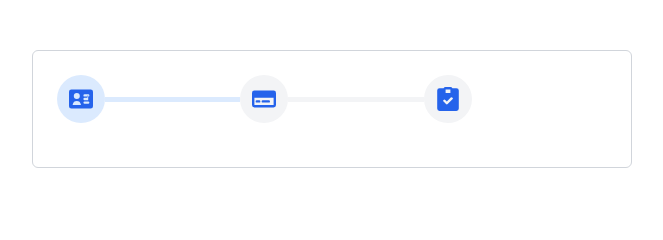
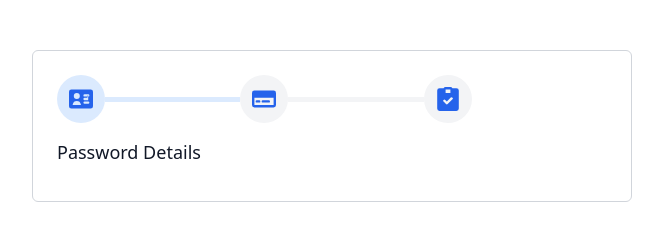
Before and after one commit to mtmsujan/multi-step-form, a plain HTML site: page index.html in a window 1280 px wide. Both pictures are taken after a click on the button "Next". Shown: the whole page, without its empty margins (308-971 px from the left). Drawn offline with nearby package versions, Linux system fonts and the light colour scheme.

Commit message:
Add multi step form step two

```diff
--- a/index.html
+++ b/index.html
@@ -67,6 +67,12 @@
                 </button>
             </div>
 
+            <!-- Step 2 -->
+            <div id="step-2" class="step hidden">
+                <h3 class="mb-4 text-lg font-medium leading-none text-gray-900 dark:text-white">Password Details</h3>
+
+            </div>
+
 
         </form>
     </section>
```
